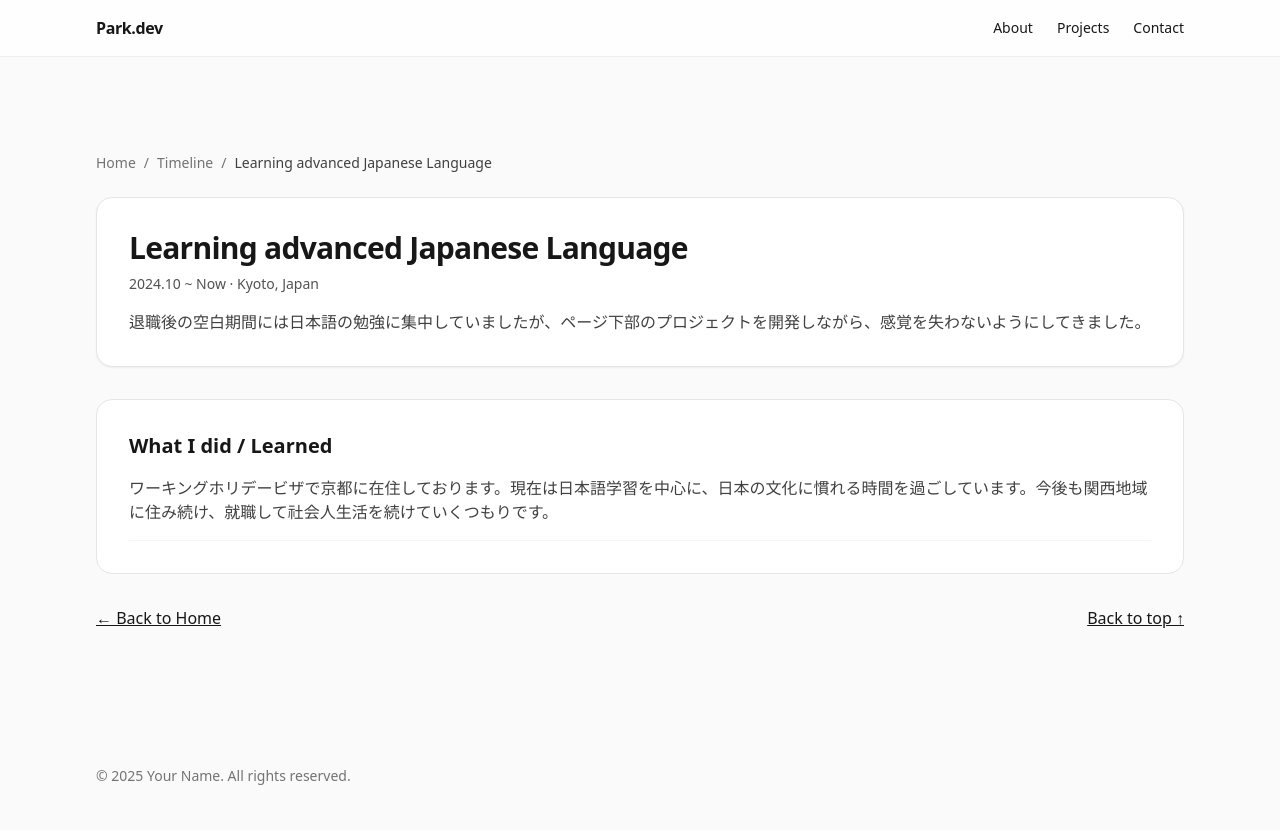
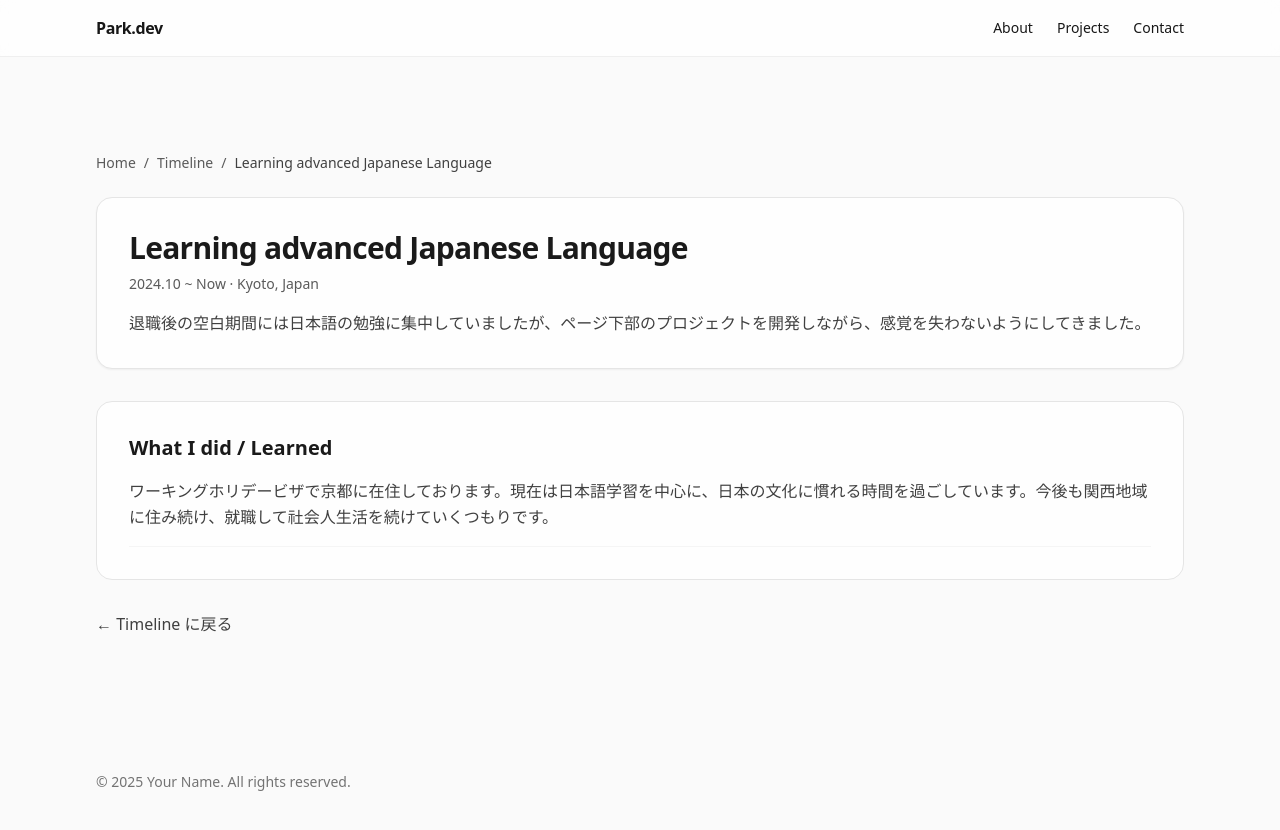
Before and after one commit to jongik96/portfolio, a React (Create React App) app: page /timeline/kappo-frontend-parttime in a window 1280 px wide. Built offline with nearby package versions, Linux system fonts and the light colour scheme.

Commit message:
css updated

```diff
--- a/src/components/ProjectCard.jsx
+++ b/src/components/ProjectCard.jsx
@@ -2,7 +2,7 @@ import { FaGithub, FaExternalLinkAlt } from "react-icons/fa";
 
 export default function ProjectCard({ project }) {
   return (
-    <div className="group rounded-xl overflow-hidden border border-neutral-200 dark:border-neutral-800 hover:-translate-y-1 hover:shadow-md transition duration-200 touch-manipulation">
+    <div className="group rounded-xl overflow-hidden border border-pastel-border-soft dark:border-neutral-700 hover:-translate-y-1 hover:shadow-md transition duration-200 touch-manipulation bg-pastel-card-soft dark:bg-neutral-900">
       <a href={project.link} target="_blank" rel="noreferrer"
         className="block"
         aria-label={`${project.title} を開く`}>
@@ -13,21 +13,21 @@ export default function ProjectCard({ project }) {
       </a>
 
       <div className="p-4 sm:p-5">
-        <h3 className="font-semibold text-sm sm:text-base">{project.title}</h3>
-        <p className="text-[13px] sm:text-sm text-neutral-600 dark:text-neutral-400 line-clamp-2 mt-1">
+        <h3 className="font-semibold text-sm sm:text-base text-pastel-text-light dark:text-white">{project.title}</h3>
+        <p className="text-[13px] sm:text-sm text-pastel-text-medium dark:text-neutral-300 line-clamp-2 mt-1 font-medium">
           {project.description}
         </p>
 
-        {/* 세부설명 추가 */}
+        {/* 세부설명 추가 - 모바일 가독성 향상 */}
         {project.description_detail && (
-          <p className="text-[12px] sm:text-[13px] text-neutral-500 dark:text-neutral-500 mt-2 line-clamp-3 leading-relaxed">
+          <p className="text-[12px] sm:text-[13px] text-pastel-text-soft dark:text-neutral-400 mt-2 line-clamp-3 leading-relaxed">
             {project.description_detail}
           </p>
         )}
 
         <div className="mt-3 flex flex-wrap gap-2">
           {project.tags.map(t => (
-            <span key={t} className="text-[10px] sm:text-[11px] px-2 py-1 rounded-full bg-neutral-100 dark:bg-neutral-900 border border-neutral-200 dark:border-neutral-800">{t}</span>
+            <span key={t} className="text-[10px] sm:text-[11px] px-2 py-1 rounded-full bg-neutral-100 dark:bg-neutral-800 border border-neutral-200 dark:border-neutral-700 text-pastel-text-medium dark:text-neutral-300 font-medium">{t}</span>
           ))}
         </div>
 
@@ -38,7 +38,7 @@ export default function ProjectCard({ project }) {
               href={project.github}
               target="_blank"
               rel="noreferrer"
-              className="inline-flex items-center gap-2 px-3 py-2 text-xs rounded-lg bg-neutral-100 dark:bg-neutral-900 border border-neutral-200 dark:border-neutral-800 hover:bg-neutral-200 dark:hover:bg-neutral-800 transition-colors"
+              className="inline-flex items-center gap-2 px-3 py-2 text-xs rounded-lg bg-neutral-100 dark:bg-neutral-800 border border-neutral-200 dark:border-neutral-700 hover:bg-neutral-200 dark:hover:bg-neutral-700 transition-colors text-pastel-text-medium dark:text-neutral-300 font-medium"
               aria-label="GitHub リポジトリを開く"
             >
               <FaGithub className="text-sm" />
@@ -50,7 +50,7 @@ export default function ProjectCard({ project }) {
             href={project.link}
             target="_blank"
             rel="noreferrer"
-            className="inline-flex items-center gap-2 px-3 py-2 text-xs rounded-lg bg-pastel-accent hover:bg-pastel-accent/90 text-white transition-colors"
+            className="inline-flex items-center gap-2 px-3 py-2 text-xs rounded-lg bg-pastel-accent hover:bg-pastel-accent/90 text-white transition-colors font-medium"
             aria-label="プロジェクトサイトを開く"
           >
             <FaExternalLinkAlt className="text-sm" />
--- a/src/components/Timeline.jsx
+++ b/src/components/Timeline.jsx
@@ -2,12 +2,12 @@ import { Link } from "react-router-dom";
 
 export default function Timeline({ items = [] }) {
   return (
-    <ol className="relative border-s border-neutral-200 dark:border-neutral-800 ml-3 sm:ml-4">
+    <ol className="relative border-s border-pastel-border-soft dark:border-neutral-700 ml-3 sm:ml-4">
       {items.map((it, idx) => (
         <li key={idx} className="mb-6 sm:mb-8 ms-5 sm:ms-6">
-          <span className="absolute -start-1.5 mt-1.5 flex h-2.5 w-2.5 sm:h-3 sm:w-3 rounded-full bg-neutral-400 ring-4 ring-white dark:ring-neutral-950"></span>
+          <span className="absolute -start-1.5 mt-1.5 flex h-2.5 w-2.5 sm:h-3 sm:w-3 rounded-full bg-pastel-accent ring-4 ring-white dark:ring-neutral-950"></span>
           {/* 제목을 상세페이지로 링크 */}
-          <h4 className="font-medium text-sm sm:text-base">
+          <h4 className="font-medium text-sm sm:text-base text-pastel-text-light dark:text-white">
             <Link
               to={`/timeline/${it.slug}`}
               className="underline decoration-transparent hover:decoration-current hover:text-pastel-accent transition"
@@ -15,8 +15,8 @@ export default function Timeline({ items = [] }) {
               {it.title}
             </Link>
           </h4>
-          <p className="text-[11px] sm:text-xs text-neutral-500">{it.period} · {it.place}</p>
-          <p className="mt-1 text-[13px] sm:text-sm text-neutral-700 dark:text-neutral-300">{it.desc}</p>
+          <p className="text-[11px] sm:text-xs text-pastel-text-soft dark:text-neutral-500 font-medium">{it.period} · {it.place}</p>
+          <p className="mt-1 text-[13px] sm:text-sm text-pastel-text-medium dark:text-neutral-300 leading-relaxed">{it.desc}</p>
         </li>
       ))}
     </ol>
--- a/src/pages/TimelineDetail.jsx
+++ b/src/pages/TimelineDetail.jsx
@@ -17,7 +17,7 @@ function LinkBadge({ link }) {
       href={link.url}
       target="_blank"
       rel="noopener noreferrer"
-      className="inline-flex items-center gap-1 px-3 py-1.5 rounded-md border border-neutral-200 dark:border-neutral-700 hover:bg-pastel-accent/20 transition text-sm"
+      className="inline-flex items-center gap-1 px-3 py-1.5 rounded-md border border-pastel-border-soft dark:border-neutral-700 hover:bg-pastel-accent/20 transition text-sm text-pastel-text-medium dark:text-neutral-300 font-medium"
       aria-label={`${label} を開く`}
     >
       <span className="text-base">{meta.icon}</span>
@@ -46,33 +46,33 @@ export default function TimelineDetail() {
   return (
     <section className="container py-12 sm:py-16 md:py-24">
       {/* 브레드크럼 */}
-      <nav className="text-sm mb-6 text-neutral-500">
+      <nav className="text-sm mb-6 text-pastel-text-soft dark:text-neutral-500">
         <Link to="/" className="hover:text-pastel-accent">Home</Link>
         <span className="mx-2">/</span>
         <Link to="/#timeline" className="hover:text-pastel-accent">Timeline</Link>
         <span className="mx-2">/</span>
-        <span className="text-neutral-700 dark:text-neutral-300">{item.title}</span>
+        <span className="text-pastel-text-medium dark:text-neutral-300">{item.title}</span>
       </nav>
 
       {/* 헤더 카드 */}
-      <div className="bg-white rounded-2xl border border-neutral-200 dark:border-neutral-800 p-6 md:p-8 shadow-sm">
-        <h1 className="text-2xl md:text-3xl font-semibold tracking-tight">{item.title}</h1>
-        <p className="mt-2 text-sm text-neutral-600 dark:text-neutral-400">
+      <div className="bg-pastel-card-soft dark:bg-neutral-900 rounded-2xl border border-pastel-border-soft dark:border-neutral-700 p-6 md:p-8 shadow-sm">
+        <h1 className="text-2xl md:text-3xl font-semibold tracking-tight text-pastel-text-light dark:text-white">{item.title}</h1>
+        <p className="mt-2 text-sm text-pastel-text-soft dark:text-neutral-500 font-medium">
           {item.period} · {item.place}
         </p>
-        {item.desc && <p className="mt-4 text-neutral-700 dark:text-neutral-300">{item.desc}</p>}
-        {item.desc_detail && <p className="mt-4 text-neutral-700 dark:text-neutral-300">{item.desc_detail}</p>}
+        {item.desc && <p className="mt-4 text-pastel-text-medium dark:text-neutral-300 leading-relaxed">{item.desc}</p>}
+        {item.desc_detail && <p className="mt-4 text-pastel-text-medium dark:text-neutral-300 leading-relaxed">{item.desc_detail}</p>}
       </div>
 
       {/* 상세 내용 */}
       <div className="mt-8 grid gap-6">
-        <div className="bg-white rounded-2xl border border-neutral-200 dark:border-neutral-800 p-6 md:p-8">
-          <h2 className="text-xl font-semibold mb-4">What I did / Learned</h2>
+        <div className="bg-pastel-card-soft dark:bg-neutral-900 rounded-2xl border border-pastel-border-soft dark:border-neutral-700 p-6 md:p-8">
+          <h2 className="text-xl font-semibold mb-4 text-pastel-text-light dark:text-white">What I did / Learned</h2>
 
           <ul className="space-y-4">
             {details.map((d, i) => (
               <li key={i} className="flex flex-col gap-2 border-b border-neutral-100 dark:border-neutral-800 pb-4">
-                <p className="text-neutral-700 dark:text-neutral-300">{d.text}</p>
+                <p className="text-pastel-text-medium dark:text-neutral-300 leading-relaxed">{d.text}</p>
 
                 {/* 여러 하이퍼링크 지원: github/demo/doc/slide/video/link 등 */}
                 {Array.isArray(d.links) && d.links.length > 0 && (
@@ -87,7 +87,7 @@ export default function TimelineDetail() {
           {/* 공통 링크 섹션(옵션) */}
           {Array.isArray(item.links) && item.links.length > 0 && (
             <div className="mt-6">
-              <h3 className="font-medium mb-2">関連リンク</h3>
+              <h3 className="font-medium mb-2 text-pastel-text-light dark:text-white">関連リンク</h3>
               <div className="flex flex-wrap gap-2">
                 {item.links.map((lnk, i) => <LinkBadge key={i} link={lnk} />)}
               </div>
@@ -97,13 +97,12 @@ export default function TimelineDetail() {
       </div>
 
       <div className="mt-8 flex justify-between">
-        <Link to="/" className="underline hover:text-pastel-accent">← Back to Home</Link>
-        <button
-          onClick={() => window.scrollTo({ top: 0, behavior: "smooth" })}
-          className="underline hover:text-pastel-accent"
+        <Link
+          to="/#timeline"
+          className="text-pastel-text-medium dark:text-neutral-400 hover:text-pastel-accent transition"
         >
-          Back to top ↑
-        </button>
+          ← Timeline に戻る
+        </Link>
       </div>
     </section>
   );
--- a/tailwind.config.js
+++ b/tailwind.config.js
@@ -9,8 +9,15 @@ module.exports = {
           accent: "#f9c49a",  // 따뜻한 파스텔 오렌지
           accent2: "#f6a5a0", // 코랄 핑크
           accent3: "#ffdca8", // 연한 크림 옐로우
-          text: "#3b3b3b",    // 기본 텍스트
-          subtext: "#6b6b6b"  // 보조 텍스트
+          text: "#2d2d2d",    // 더 진한 기본 텍스트 (가독성 향상)
+          subtext: "#4a4a4a", // 더 진한 보조 텍스트 (가독성 향상)
+          // 모바일 가독성을 위한 새로운 색상들
+          "text-light": "#1a1a1a",     // 매우 진한 텍스트
+          "text-medium": "#404040",    // 중간 톤 텍스트
+          "text-soft": "#5a5a5a",     // 부드러운 텍스트
+          "bg-soft": "#f8f4f0",       // 부드러운 배경
+          "card-soft": "#fefefe",     // 부드러운 카드 배경
+          "border-soft": "#e5e5e5",   // 부드러운 테두리
         }
       }
     }
```
